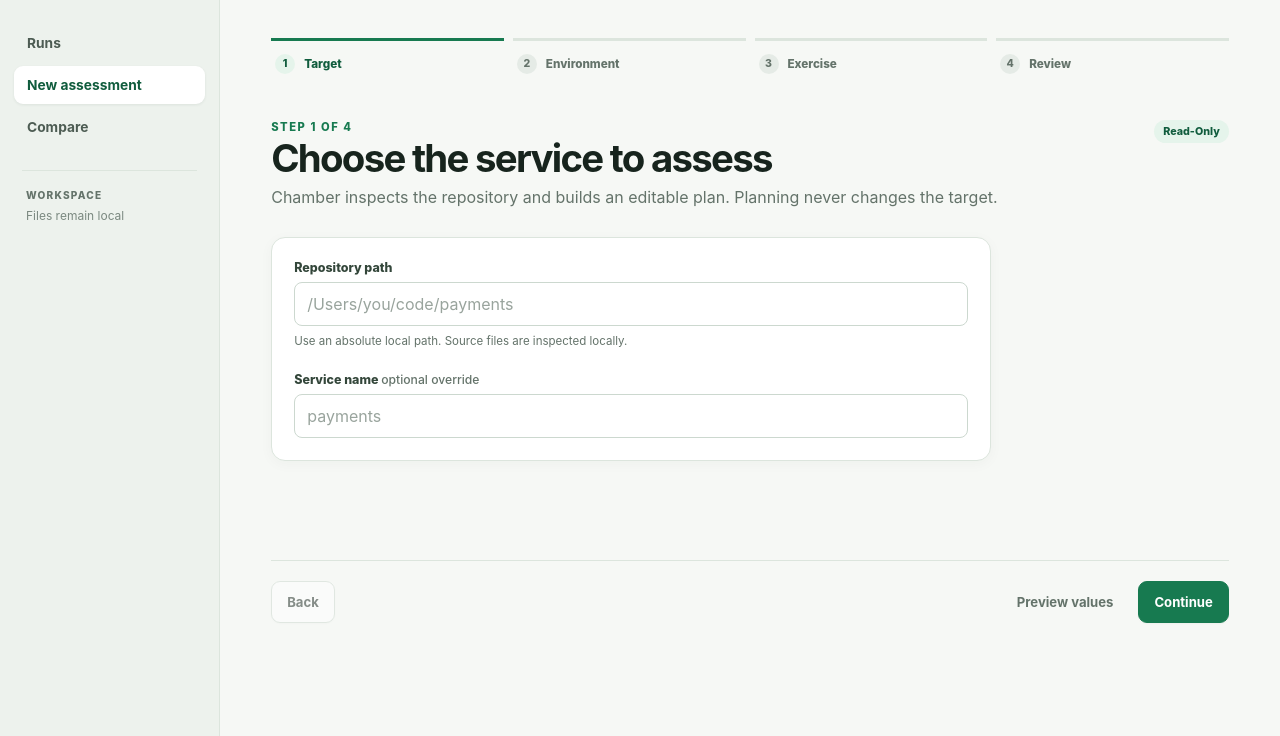
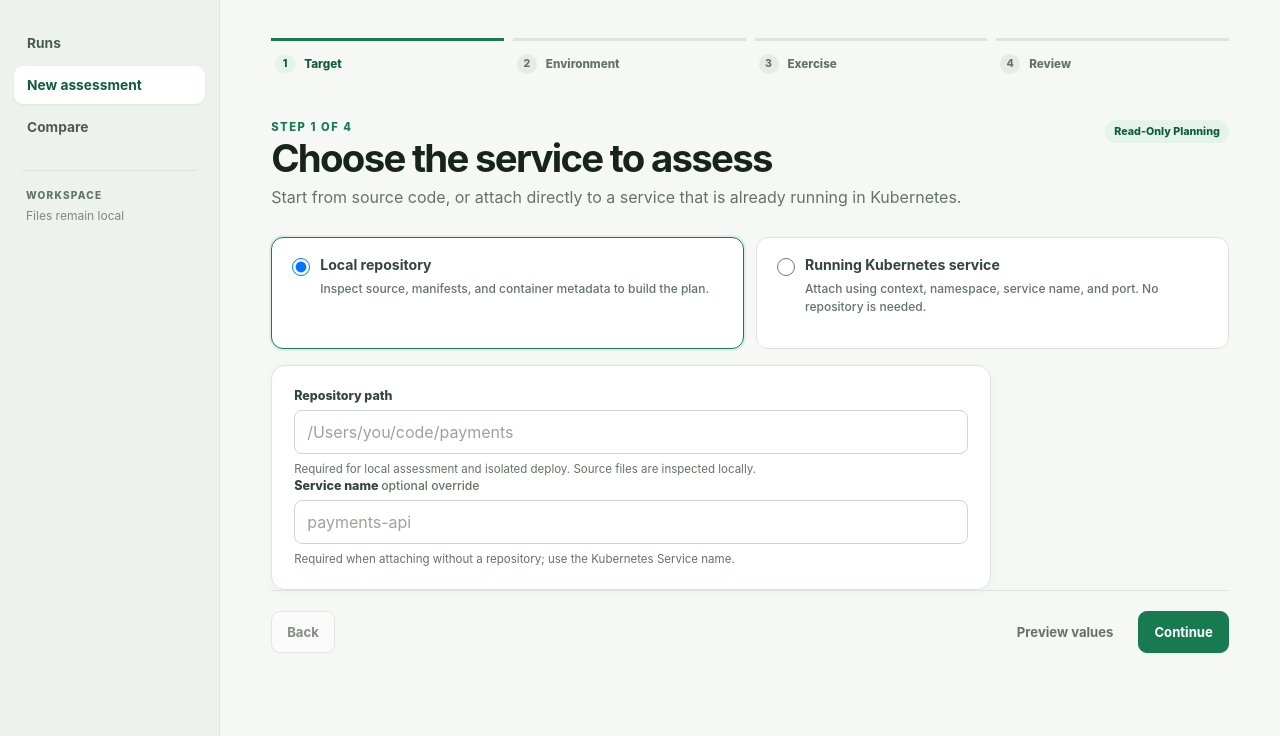
Before and after one commit to sarattha/ampule-chamber, a FastAPI app: page /new in a window 1280 px wide. Shown: the part 64-800 px from the top of the page. Run offline with FastAPI, Linux system fonts and the light colour scheme.

Commit message:
Support attaching control-plane plans without a repository

```diff
--- a/chamber/control_plane/server.py
+++ b/chamber/control_plane/server.py
@@ -11,7 +11,7 @@ import uuid
 import webbrowser
 from dataclasses import asdict
 from pathlib import Path
-from typing import Annotated, Any
+from typing import Annotated, Any, cast
 
 import yaml
 from fastapi import FastAPI, Form, HTTPException, Request
@@ -116,7 +116,7 @@ def create_app(workspace: Path = Path(".chamber")) -> FastAPI:
     async def plan_from_form(
         request: Request,
         csrf: Annotated[str, Form(alias="_csrf")],
-        repo: Annotated[str, Form()],
+        repo: Annotated[str, Form()] = "",
         service_name: Annotated[str, Form()] = "",
         execution_mode: Annotated[str, Form()] = "local",
         runtime_mode: Annotated[str, Form()] = "deploy",
@@ -134,7 +134,7 @@ def create_app(workspace: Path = Path(".chamber")) -> FastAPI:
             run_dir = _plan_from_values(
                 application,
                 workspace=workspace,
-                repo=Path(repo),
+                repo=Path(repo) if repo.strip() else None,
                 service_name=service_name,
                 execution_mode=execution_mode,
                 runtime_mode=runtime_mode,
@@ -419,7 +419,7 @@ def _plan_from_values(
     application: ChamberApplication,
     *,
     workspace: Path,
-    repo: Path,
+    repo: Path | None,
     service_name: str,
     execution_mode: str,
     runtime_mode: str,
@@ -432,14 +432,43 @@ def _plan_from_values(
     prometheus_url: str,
     agents_mode: str,
 ) -> Path:
-    if not repo.is_dir():
+    config: dict[str, Any]
+    if repo is not None and not repo.is_dir():
         raise ValueError(f"repository path does not exist: {repo}")
-    config = application.inspect_repository(repo)
-    service = config["service"]
+    if repo is None:
+        if execution_mode != "kubernetes" or runtime_mode != "attach":
+            raise ValueError("repository path is required for local and deploy assessments")
+        if not service_name.strip():
+            raise ValueError("service name is required when attaching without a repository")
+        name = service_name.strip()
+        config = {
+            "apiVersion": "chamber.ampule.dev/v1alpha1",
+            "kind": "ChamberConfig",
+            "service": {
+                "name": name,
+                "repo": f"kubernetes://{kubernetes_context}/{namespace}/{name}",
+            },
+            "deployment": {
+                "manifests": [],
+                "images": {},
+                "workloads": [{"name": name, "role": "target", "kind": "Deployment"}],
+            },
+            "traffic": {"entrypoint": name, "journeys": []},
+            "dependencies": {"internal": [], "external": []},
+            "runtime": {"requiredEnv": [], "secretEnv": [], "config": {}},
+            "agents": {"mode": agents_mode},
+            "assumptions": (
+                "Attached directly to an existing Kubernetes workload without "
+                "repository inspection.",
+            ),
+        }
+    else:
+        config = application.inspect_repository(repo)
+    service = cast(dict[str, Any], config["service"])
     if service_name.strip():
         service["name"] = service_name.strip()
     name = str(service["name"])
-    traffic = config["traffic"]
+    traffic = cast(dict[str, Any], config["traffic"])
     traffic["entrypoint"] = name
     profiles = {
         "smoke": (("15s", 1), ("5s", 0)),
@@ -457,7 +486,7 @@ def _plan_from_values(
         }
     ]
     config["agents"] = {"mode": agents_mode}
-    runtime = config["runtime"]
+    runtime = cast(dict[str, Any], config["runtime"])
     if execution_mode == "kubernetes":
         runtime.update(
             {
@@ -474,7 +503,7 @@ def _plan_from_values(
         )
         if prometheus_url:
             runtime["prometheusUrl"] = prometheus_url
-        deployment = config["deployment"]
+        deployment = cast(dict[str, Any], config["deployment"])
         if runtime_mode == "attach":
             runtime["namespace"] = namespace
             deployment["manifests"] = []
--- a/chamber/control_plane/static/app.js
+++ b/chamber/control_plane/static/app.js
@@ -11,7 +11,31 @@
     const next = form.querySelector("[data-next]");
     const submit = form.querySelector("[data-submit]");
     const kubernetesFields = form.querySelector("[data-kubernetes-fields]");
+    const repositoryTarget = form.querySelector("[data-repository-target]");
+    const serviceOptional = form.querySelector("[data-service-optional]");
+    const repo = form.elements.repo;
+    const serviceName = form.elements.service_name;
     let current = 0;
+
+    const selectModeCard = input => {
+      input.closest(".mode-grid").querySelectorAll(".mode-card").forEach(card =>
+        card.classList.toggle("selected", card.querySelector("input").checked));
+    };
+
+    const selectAttachedTarget = attached => {
+      repositoryTarget.hidden = attached;
+      serviceOptional.hidden = attached;
+      repo.required = !attached;
+      serviceName.required = attached;
+      if (!attached) return;
+      const kubernetes = form.querySelector('input[name="execution_mode"][value="kubernetes"]');
+      kubernetes.checked = true;
+      selectModeCard(kubernetes);
+      kubernetesFields.hidden = false;
+      form.elements.kubernetes_context.required = true;
+      form.elements.namespace.required = true;
+      form.elements.runtime_mode.value = "attach";
+    };
 
     const render = () => {
       panels.forEach((panel, index) => panel.hidden = index !== current);
@@ -36,9 +60,13 @@
     form.querySelectorAll('input[name="execution_mode"]').forEach(input => input.addEventListener("change", () => {
       const kubernetes = input.checked && input.value === "kubernetes";
       kubernetesFields.hidden = !kubernetes;
-      form.querySelectorAll(".mode-card").forEach(card => card.classList.toggle("selected", card.querySelector("input").checked));
+      selectModeCard(input);
       const context = form.elements.kubernetes_context;
       context.required = kubernetes;
+    }));
+    form.querySelectorAll('input[name="target_source"]').forEach(input => input.addEventListener("change", () => {
+      selectModeCard(input);
+      selectAttachedTarget(input.checked && input.value === "kubernetes");
     }));
     form.querySelector("[data-advanced]").addEventListener("click", () => {
       updateReview(form);
@@ -53,7 +81,11 @@
     form.querySelectorAll("[data-review]").forEach(node => {
       const key = node.dataset.review;
       const value = data.get(key);
-      node.textContent = value || (key === "service_name" ? "Inferred" : key === "kubernetes_context" ? "Not applicable" : "—");
+      const fallback = key === "service_name" ? "Inferred"
+        : key === "kubernetes_context" ? "Not applicable"
+        : key === "repo" && data.get("target_source") === "kubernetes" ? "Not required"
+        : "—";
+      node.textContent = value || fallback;
     });
   }
 
--- a/chamber/control_plane/templates/new.html
+++ b/chamber/control_plane/templates/new.html
@@ -12,8 +12,12 @@
   {% if error %}<div class="alert danger" role="alert">{{ error }}</div>{% endif %}
 
   <section class="wizard-panel" data-step="0">
-    <div class="page-heading split"><div><div class="eyebrow">Step 1 of 4</div><h1>Choose the service to assess</h1><p>Chamber inspects the repository and builds an editable plan. Planning never changes the target.</p></div><span class="pill safe">Read-only</span></div>
-    <div class="panel form-panel"><label for="repo">Repository path</label><input id="repo" name="repo" required value="{{ request.query_params.get('repo', '') }}" placeholder="/Users/you/code/payments"><p class="help">Use an absolute local path. Source files are inspected locally.</p><label for="service_name">Service name <span class="optional">optional override</span></label><input id="service_name" name="service_name" placeholder="payments"></div>
+    <div class="page-heading split"><div><div class="eyebrow">Step 1 of 4</div><h1>Choose the service to assess</h1><p>Start from source code, or attach directly to a service that is already running in Kubernetes.</p></div><span class="pill safe">Read-only planning</span></div>
+    <div class="mode-grid" role="radiogroup" aria-label="Target source">
+      <label class="mode-card selected"><input type="radio" name="target_source" value="repository" checked><strong>Local repository</strong><span>Inspect source, manifests, and container metadata to build the plan.</span></label>
+      <label class="mode-card"><input type="radio" name="target_source" value="kubernetes"><strong>Running Kubernetes service</strong><span>Attach using context, namespace, service name, and port. No repository is needed.</span></label>
+    </div>
+    <div class="panel form-panel"><div data-repository-target><label for="repo">Repository path</label><input id="repo" name="repo" required value="{{ request.query_params.get('repo', '') }}" placeholder="/Users/you/code/payments"><p class="help">Required for local assessment and isolated deploy. Source files are inspected locally.</p></div><label for="service_name">Service name <span class="optional" data-service-optional>optional override</span></label><input id="service_name" name="service_name" placeholder="payments-api"><p class="help" data-service-help>Required when attaching without a repository; use the Kubernetes Service name.</p></div>
   </section>
 
   <section class="wizard-panel" data-step="1" hidden>
@@ -46,7 +50,7 @@
   <section class="wizard-panel" data-step="3" hidden>
     <div class="page-heading"><div class="eyebrow">Step 4 of 4</div><h1>Review the safety receipt</h1><p>Chamber will create a durable plan first. You explicitly start execution from the plan page.</p></div>
     <div class="review-grid">
-      <div class="panel"><h2>Target</h2><dl><div><dt>Repository</dt><dd data-review="repo">—</dd></div><div><dt>Service</dt><dd data-review="service_name">Inferred</dd></div></dl></div>
+      <div class="panel"><h2>Target</h2><dl><div><dt>Source</dt><dd data-review="target_source">Repository</dd></div><div><dt>Repository</dt><dd data-review="repo">Not required</dd></div><div><dt>Service</dt><dd data-review="service_name">Inferred</dd></div></dl></div>
       <div class="panel"><h2>Environment</h2><dl><div><dt>Mode</dt><dd data-review="execution_mode">Local</dd></div><div><dt>Context</dt><dd data-review="kubernetes_context">Not applicable</dd></div></dl></div>
       <div class="panel"><h2>Exercise</h2><dl><div><dt>Journey</dt><dd data-review="traffic_path">/health</dd></div><div><dt>Profile</dt><dd data-review="traffic_profile">Baseline</dd></div><div><dt>Fault</dt><dd data-review="fault_type">Observe only</dd></div><div><dt>Agents</dt><dd data-review="agents_mode">Offline</dd></div></dl></div>
       <div class="panel safety-card"><h2>Safety contract</h2><ul><li>Explicit context for live execution</li><li>Production-like context names rejected</li><li>Bounded traffic and fault windows</li><li>Cancel triggers rollback and cleanup</li><li>Reports cite registered evidence only</li></ul></div>
--- a/chamber/workflow.py
+++ b/chamber/workflow.py
@@ -317,10 +317,10 @@ def validate_config(
     service = _mapping(config.get("service"), f"{source}.service")
     _non_empty(service.get("name"), f"{source}.service.name")
     repo = _non_empty(service.get("repo"), f"{source}.service.repo")
-    if require_repo and not Path(repo).exists():
-        raise WorkflowError(f"{source}.service.repo does not exist: {repo}")
     runtime = _mapping(config.get("runtime", {}), f"{source}.runtime")
     runtime_mode = str(runtime.get("mode", "deploy"))
+    if require_repo and runtime_mode != "attach" and not Path(repo).exists():
+        raise WorkflowError(f"{source}.service.repo does not exist: {repo}")
     deployment = _mapping(config.get("deployment"), f"{source}.deployment")
     manifests = _string_list(deployment.get("manifests"), f"{source}.deployment.manifests")
     if runtime_mode != "attach" and not manifests:
```
Also changed, not shown: docs/control-plane.md (+2 -2 lines), tests/test_control_plane.py (+35 -0 lines).
